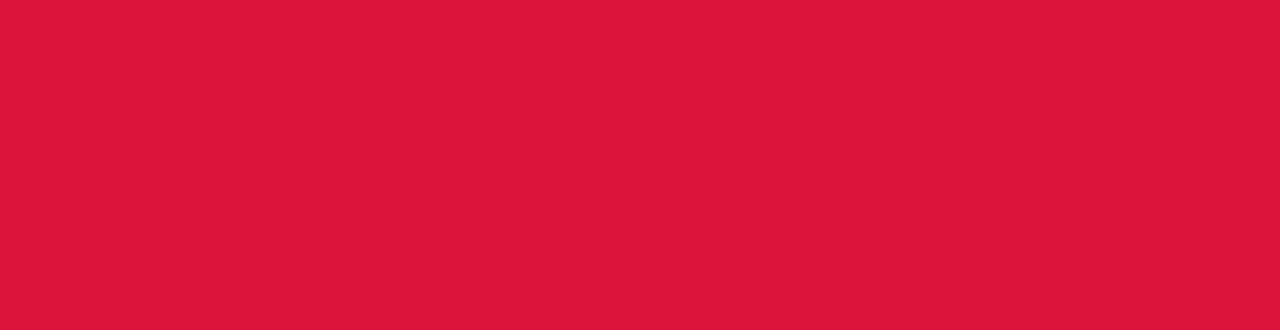
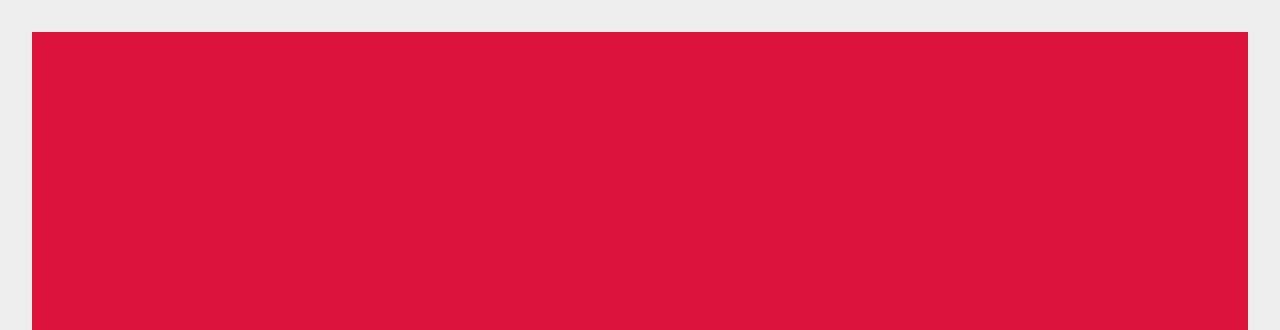
Before and after one commit to Sudipta07151/GIT_CHECK, a plain HTML site: page index.html in a window 1280 px wide. Shown: the top 330 px of the page. Drawn offline with Linux system fonts and the light colour scheme.

Commit message:
BORDER ADDED TO BODY

```diff
--- a/style.css
+++ b/style.css
@@ -11,6 +11,7 @@ body{
     flex-direction: column;
     text-align: center;
     justify-content: center;
+    border: #eee solid 2rem;
 }
 p{
     color: white;
```
